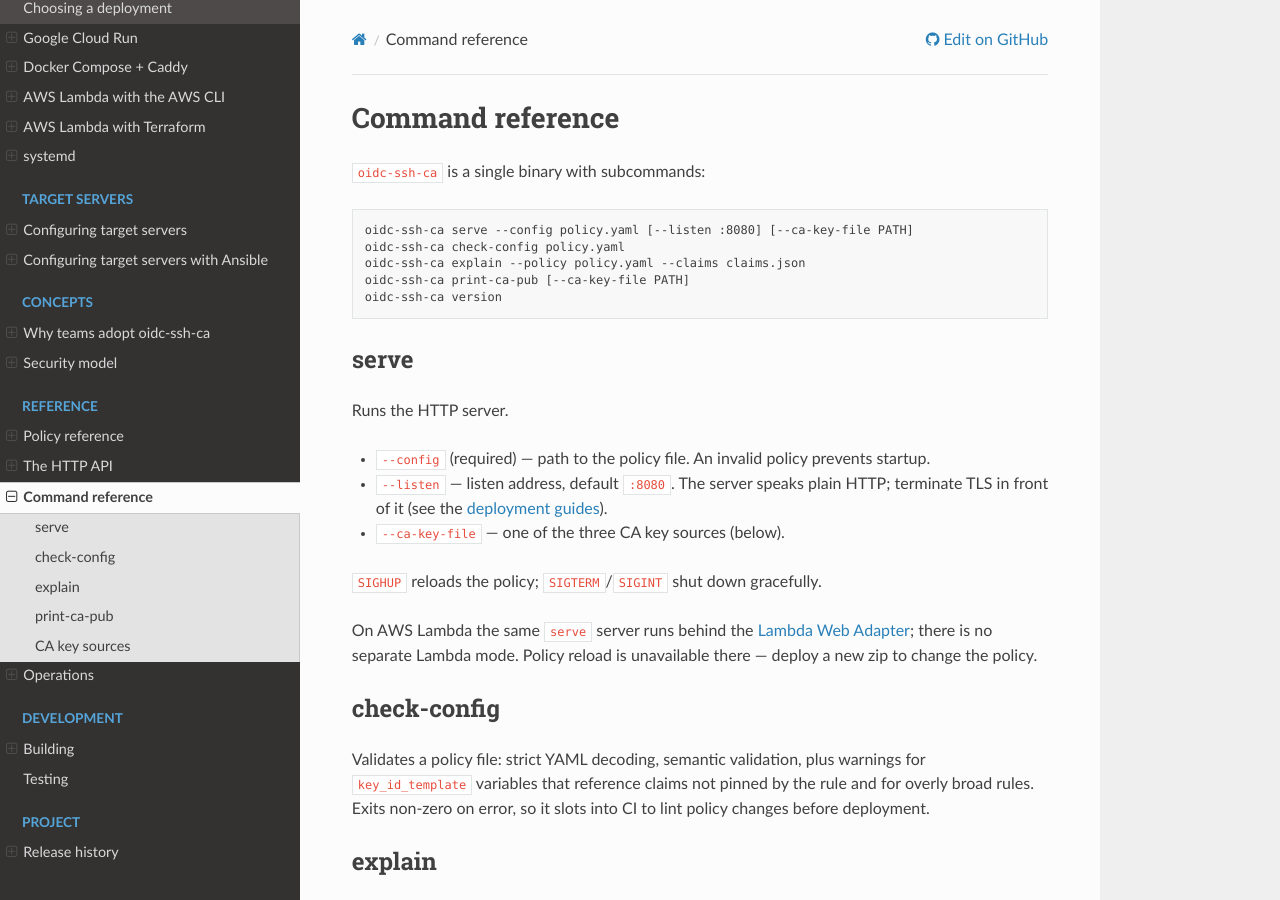
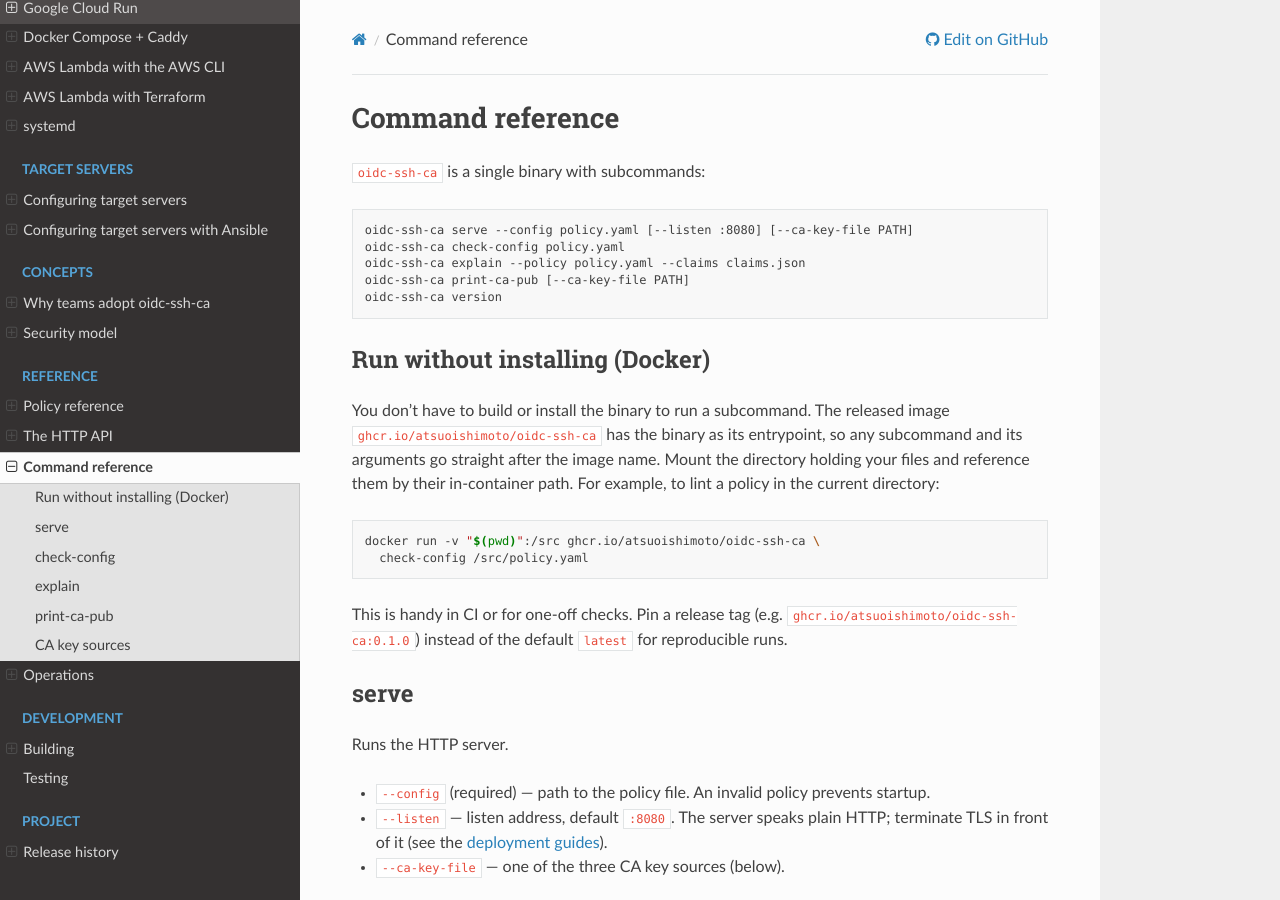
Before and after one commit to atsuoishimoto/oidc-ssh-ca, a Sphinx documentation site: the page built from docs/commands.md, in a window 1280 px wide and 900 px high. Built offline with Sphinx 7.4.7 and the Read the Docs theme 3.1.0, drawn with Linux system fonts in a browser that asks for light colours.

Commit message:
docs: document running subcommands via the Docker image without installing
Claude-Session: https://claude.ai/code/session_01TTbcZeRnskB8GC71E5zWUm

````diff
--- a/docs/commands.md
+++ b/docs/commands.md
@@ -9,6 +9,25 @@ oidc-ssh-ca explain --policy policy.yaml --claims claims.json
 oidc-ssh-ca print-ca-pub [--ca-key-file PATH]
 oidc-ssh-ca version
 ```
+
+## Run without installing (Docker)
+
+You don't have to build or install the binary to run a subcommand. The
+released image
+[`ghcr.io/atsuoishimoto/oidc-ssh-ca`](https://github.com/atsuoishimoto/oidc-ssh-ca/pkgs/container/oidc-ssh-ca)
+has the binary as its entrypoint, so any subcommand and its arguments go
+straight after the image name. Mount the directory holding your files and
+reference them by their in-container path. For example, to lint a policy in
+the current directory:
+
+```bash
+docker run -v "$(pwd)":/src ghcr.io/atsuoishimoto/oidc-ssh-ca \
+  check-config /src/policy.yaml
+```
+
+This is handy in CI or for one-off checks. Pin a release tag (e.g.
+`ghcr.io/atsuoishimoto/oidc-ssh-ca:0.1.0`) instead of the default `latest`
+for reproducible runs.
 
 ## serve
 
````
